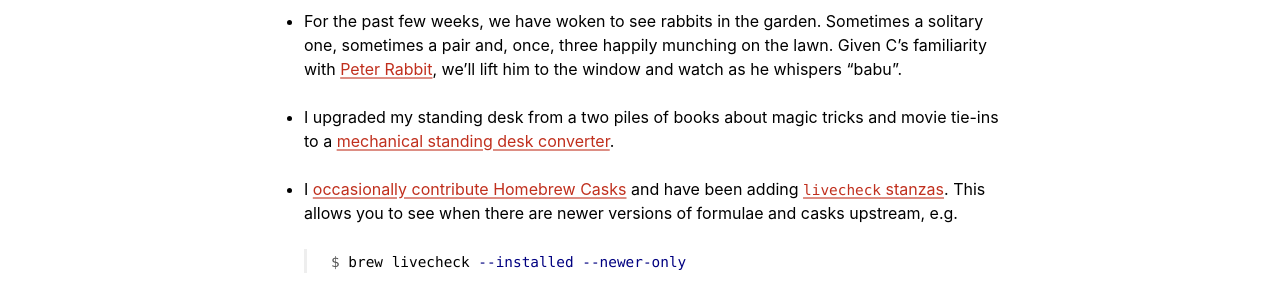
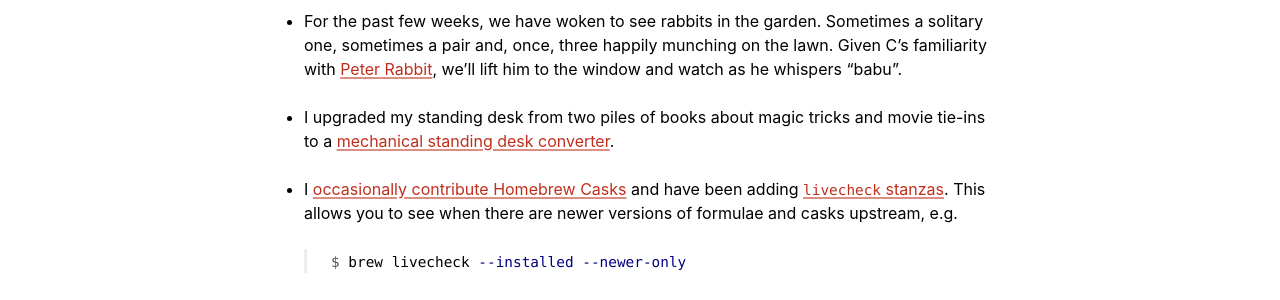
Before and after one commit to mudge/mudge.github.com, a Jekyll site: the page built from weeknotes/_posts/2021-03-21-weeknotes-73.markdown, in a window 1280 px wide and 900 px high. Shown: the part 207-507 px from the top of the window. Built offline with Jekyll 4.4.1, drawn with Linux system fonts in a browser that asks for light colours; part of the change alters nothing that is shown.

```diff
--- a/weeknotes/_posts/2021-03-21-weeknotes-73.markdown
+++ b/weeknotes/_posts/2021-03-21-weeknotes-73.markdown
@@ -2,10 +2,11 @@
 title: Weeknotes 73
 excerpt: Rabbits, livecheck, how to stop clobbering files, relative font sizing, seemingly innocuous bugs and a single AirPod.
 date: 2021-03-21 11:11:00
+updated: 2021-03-22 08:33:00
 ---
 *   For the past few weeks, we have woken to see rabbits in the garden. Sometimes a solitary one, sometimes a pair and, once, three happily munching on the lawn. Given C's familiarity with [Peter Rabbit](https://www.bbc.co.uk/cbeebies/shows/peter-rabbit), we'll lift him to the window and watch as he whispers "babu".
 
-*   I upgraded my standing desk from a two piles of books about magic tricks and movie tie-ins to a [mechanical standing desk converter](https://vivo-us.com/collections/stand-up-desk-risers/products/desk-v000v).
+*   I upgraded my standing desk from two piles of books about magic tricks and movie tie-ins to a [mechanical standing desk converter](https://vivo-us.com/collections/stand-up-desk-risers/products/desk-v000v).
 
 *   I [occasionally contribute Homebrew Casks](https://github.com/Homebrew/homebrew-cask/commits?author=mudge) and have been adding [`livecheck` stanzas](https://github.com/Homebrew/homebrew-cask/blob/master/doc/cask_language_reference/stanzas/livecheck.md). This allows you to see when there are newer versions of formulae and casks upstream, e.g.
 
```
